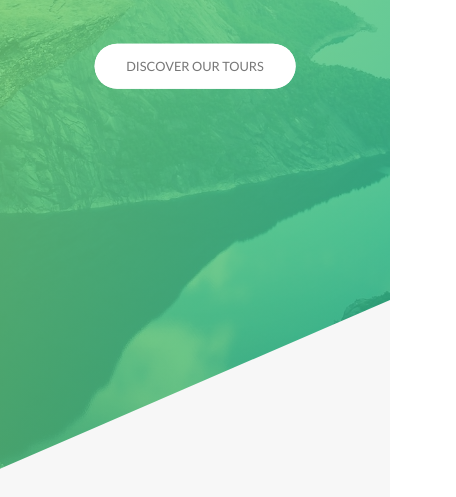
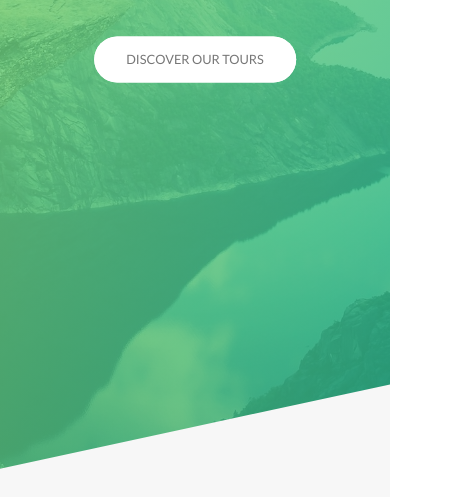
Before and after one commit to BraisC/Natours, a website: page index.html in a window 390 px wide. Shown: the part 333-830 px from the top of the page, 456 px wide, since content can reach past the window. Drawn offline with Linux system fonts and the light colour scheme.

Commit message:
Base, typography and layout media queries

```diff
--- a/sass/abstract/_mixins.scss
+++ b/sass/abstract/_mixins.scss
@@ -27,6 +27,8 @@ $breakpoint argument choices:
 - tab-land
 - big-desktop
 
+ORDER: Base + Typography > general layout + grid > page layout > components
+
 1em=16px
  */
 @mixin respond($breakpoint){
--- a/sass/base/_typography.scss
+++ b/sass/base/_typography.scss
@@ -10,6 +10,7 @@ body {
     color: $color-white;
     text-transform: uppercase;
     margin-bottom: 6rem;
+
     &--main {
         display: block;
         font-size: 6rem;
@@ -19,6 +20,11 @@ body {
         animation-name: moveInLeft;
         animation-duration: 1s;
         animation-timing-function: ease-out;
+
+        @include respond(phone){
+            letter-spacing: 1rem;
+            font-size: 5rem;
+        }
     }
     &--sub {
         display: block;
@@ -27,6 +33,10 @@ body {
         letter-spacing: 1.75rem;
         margin-right: -1.75rem;
         animation: moveInRight 1s ease-out;
+
+        @include respond(phone){
+            letter-spacing: 0.5rem;
+        }
     }
 }
 
@@ -41,6 +51,14 @@ body {
     color: transparent;
     letter-spacing: .2rem;
     transition: all .2s;
+
+    @include respond(tab-port){
+        font-size: 3rem;
+    }
+
+    @include respond(phone){
+        font-size: 2.5rem;
+    }
     &:hover {
         transform: skewY(2deg) skewX(15deg) scale(1.1);
         text-shadow: .5rem 1rem 2rem rgba($color-black, .2);
--- a/sass/layout/_footer.scss
+++ b/sass/layout/_footer.scss
@@ -2,6 +2,10 @@
     background-color: $color-grey-dark-3;
     font-size: 1.4rem;
     padding: 10rem 0;
+
+    @include respond(tab-port){
+        padding: 8rem 0;
+    }
 
     &__logo-box{
         text-align: center;
@@ -17,6 +21,11 @@
         border-top: 1px solid $color-grey-light-2;
         padding-top: 2rem;
         display: inline-block;
+
+        @include respond(tab-port){
+            width: 100%;
+            text-align: center;
+        }
     }
 
     &__list{
@@ -56,5 +65,10 @@
         padding-top: 2rem;
         width: 80%;
         float: right;
+
+        @include respond(tab-port){
+            width: 100%;
+            float: none;
+        }
     }
 }
--- a/sass/layout/_grid.scss
+++ b/sass/layout/_grid.scss
@@ -4,15 +4,35 @@
 
     &:not(:last-child){
         margin-bottom: $gutter-vertical;
+
+        @include respond(tab-port){
+            margin-bottom: 6rem;
+        }
+    }
+
+    @include respond(tab-port){
+        max-width: 50rem;
+        padding: 0 3rem;
     }
 
     @include clearfix;
 
     [class^="col-"]{
         float: left;
+
         &:not(:last-child) {
             margin-right: $gutter-horizontal;
+
+            @include respond(tab-port){
+                margin-right: 0;
+                margin-bottom: 6rem;
+            }
         }
+
+        @include respond(tab-port){
+            width: 100% !important;
+        }
+
     }
 
     .col-1-2{
--- a/sass/layout/_header.scss
+++ b/sass/layout/_header.scss
@@ -7,6 +7,11 @@
     -webkit-clip-path: polygon(0 0, 100% 0, 100% 75vh, 0 100%);
     clip-path: polygon(0 0, 100% 0, 100% 75vh, 0 100%);
     /*clockwise order*/
+
+    @include respond(phone) {
+        -webkit-clip-path: polygon(0 0, 100% 0, 100% 85vh, 0 100%);
+        clip-path: polygon(0 0, 100% 0, 100% 85vh, 0 100%);
+    }
     &__logo-box {
         position: absolute;
         top: 4rem;
--- a/sass/layout/_navigation.scss
+++ b/sass/layout/_navigation.scss
@@ -17,6 +17,11 @@
         box-shadow: 0 1rem 3rem rgba($color-black, .15);
         text-align: center;
         cursor: pointer;
+
+        @include respond(tab-port){
+            top: 3rem;
+            right: 3rem;
+        }
     }
 
     &__background{
@@ -29,8 +34,12 @@
         background-image: radial-gradient($color-primary-light, $color-primary-dark);
         z-index: 1000;
         transition: transform .8s cubic-bezier(0.86, 0, 0.07, 1);
+        //transform: scale(100);
 
-        //transform: scale(100);
+        @include respond(tab-port){
+            top: 3.5rem;
+            right: 3.5rem;
+        }
     }
 
     &__nav{
@@ -117,6 +126,13 @@
 
         &::before{
             top: -.8rem;
+            @include respond(tab-land){
+                top: -.75rem;
+            }
+
+            @include respond(tab-port){
+                top: -.85rem;
+            }
         }
 
         &::after{
```
Also changed, not shown: css/style.css.
